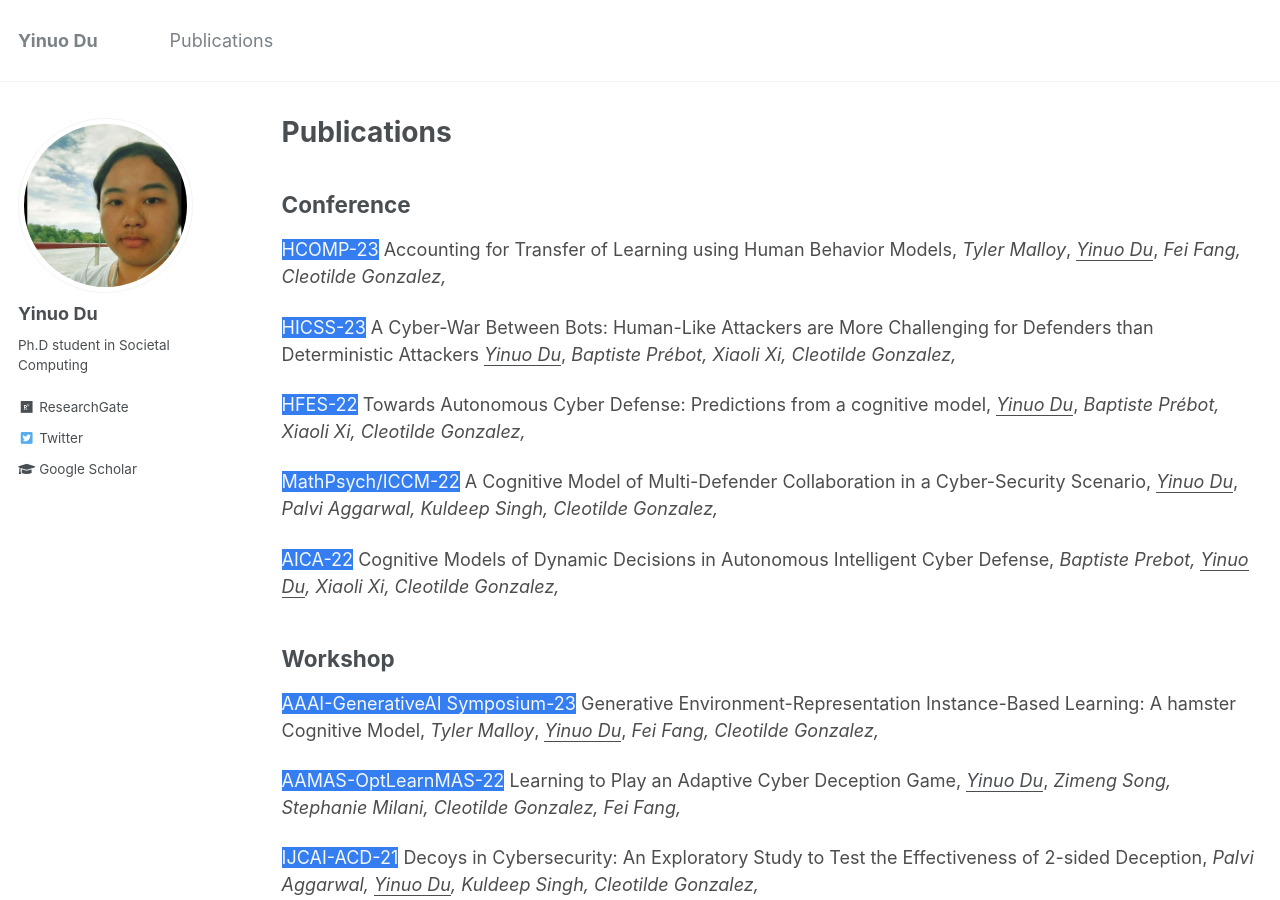
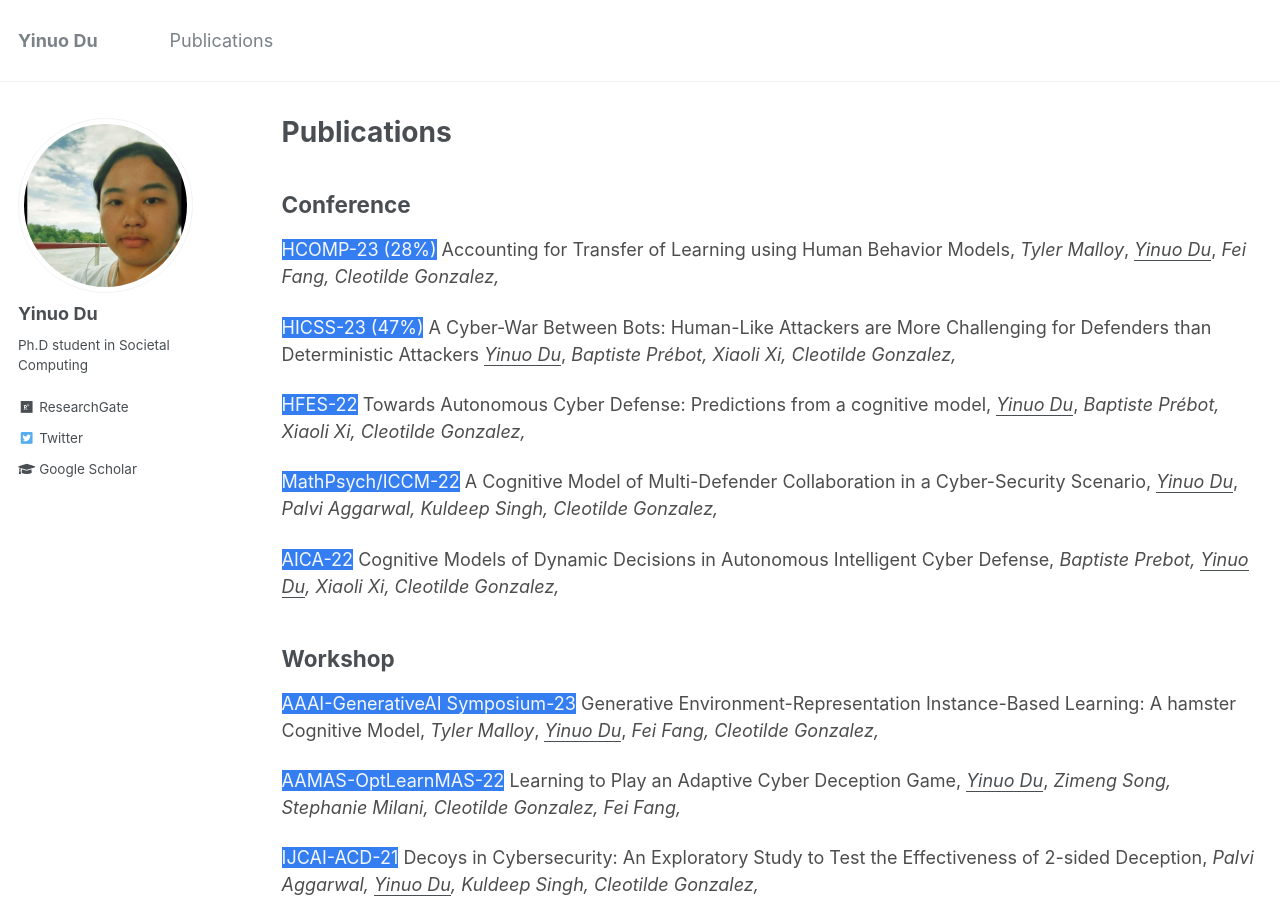
Before and after one commit to aduyinuo/aduyinuo.github.io, a Jekyll site: the page built from _pages/publications.md, in a window 1280 px wide and 900 px high. Built offline with Jekyll 4.4.1, drawn with Linux system fonts in a browser that asks for light colours.

Commit message:
workshop

```diff
--- a/_pages/publications.md
+++ b/_pages/publications.md
@@ -16,9 +16,9 @@ author_profile: true
 {% endfor %} -->
 
 ## Conference
-<span style="background-color:#357ef2;color:#f5f8fc;">HCOMP-23</span> <span  style="color:#4d4d4d;">Accounting for Transfer of Learning using Human Behavior Models,</span>   <span style="color:#4d4d4d;">*Tyler Malloy*, *<u>Yinuo Du</u>*, *Fei Fang, Cleotilde Gonzalez,*</span>
+<span style="background-color:#357ef2;color:#f5f8fc;">HCOMP-23 (28%)</span> <span  style="color:#4d4d4d;">Accounting for Transfer of Learning using Human Behavior Models,</span>   <span style="color:#4d4d4d;">*Tyler Malloy*, *<u>Yinuo Du</u>*, *Fei Fang, Cleotilde Gonzalez,*</span>
 
-<span style="background-color:#357ef2;color:#f5f8fc;">HICSS-23</span> <span  style="color:#4d4d4d;">A Cyber-War Between Bots: Human-Like Attackers are More Challenging for Defenders than Deterministic Attackers</span>   <span style="color:#4d4d4d;">*<u>Yinuo Du</u>*, *Baptiste Prébot, Xiaoli Xi, Cleotilde Gonzalez,* </span>
+<span style="background-color:#357ef2;color:#f5f8fc;">HICSS-23 (47%)</span> <span  style="color:#4d4d4d;">A Cyber-War Between Bots: Human-Like Attackers are More Challenging for Defenders than Deterministic Attackers</span>   <span style="color:#4d4d4d;">*<u>Yinuo Du</u>*, *Baptiste Prébot, Xiaoli Xi, Cleotilde Gonzalez,* </span>
 
 <span style="background-color:#357ef2;color:#f5f8fc;">HFES-22</span> <span style="color:#4d4d4d;">Towards Autonomous Cyber Defense: Predictions from a cognitive model,</span>   <span style="color:#4d4d4d;">*<u>Yinuo Du</u>*, *Baptiste Prébot, Xiaoli Xi, Cleotilde Gonzalez,* </span>
 
```
